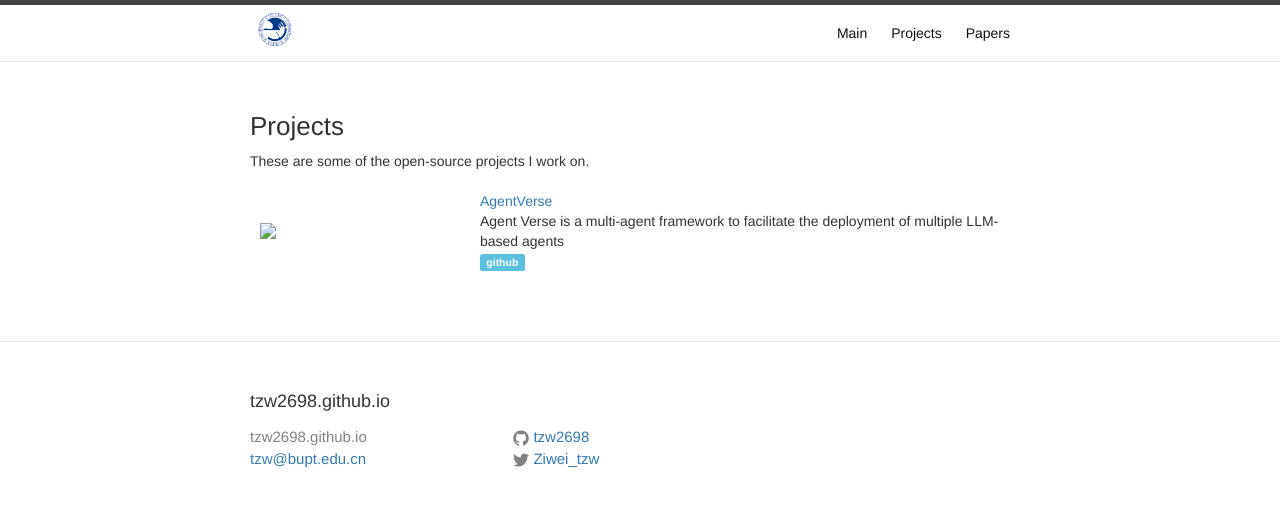
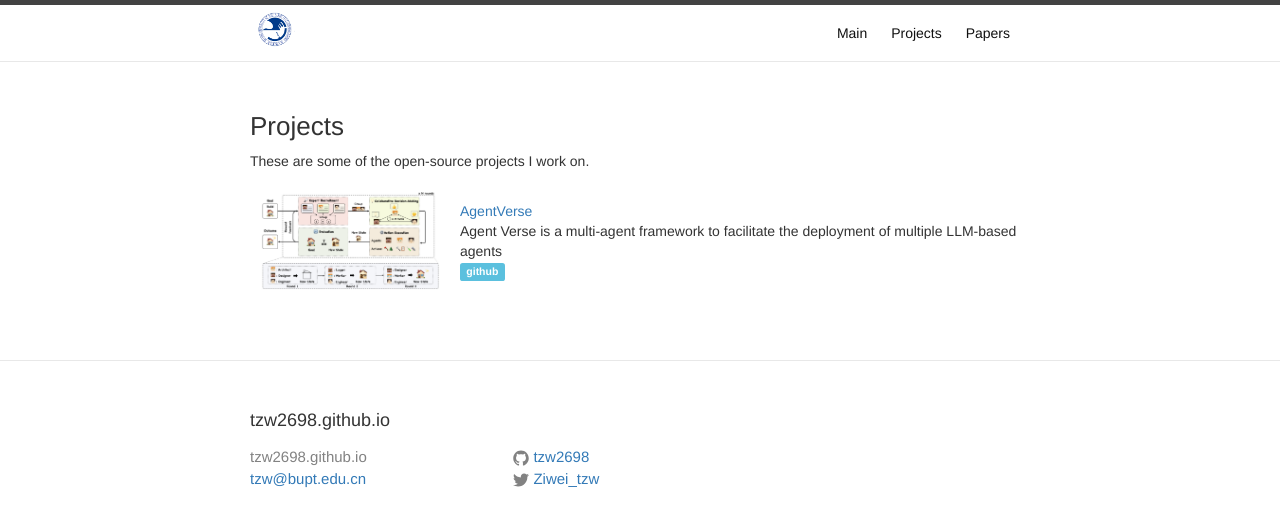
Before and after one commit to tzw2698/tzw2698.github.io, a Jekyll site: the page built from projects.html, in a window 1280 px wide. Shown: the top 527 px of the page. Built offline with Jekyll 4.4.1, drawn with Linux system fonts in a browser that asks for light colours.

Commit message:
fix images

```diff
--- a/_data/projects.yaml
+++ b/_data/projects.yaml
@@ -3,4 +3,4 @@ projects:
       title: AgentVerse
       authors: Weize Chen, Yusheng Su, Jingwei Zuo, Cheng Yang, Chenfei Yuan, Chi-Min Chan, Heyang Yu, Yaxi Lu, Yi-Hsin Hung, Chen Qian, Yujia Qin, Xin Cong, Ruobing Xie, Zhiyuan Liu, Maosong Sun, Jie Zhou, Bowen Li, Ziwei Tang
       abstract: Agent Verse is a multi-agent framework to facilitate the deployment of multiple LLM-based agents
-      image: images/agentverse.png
+      image: /images/agentverse.png
```
